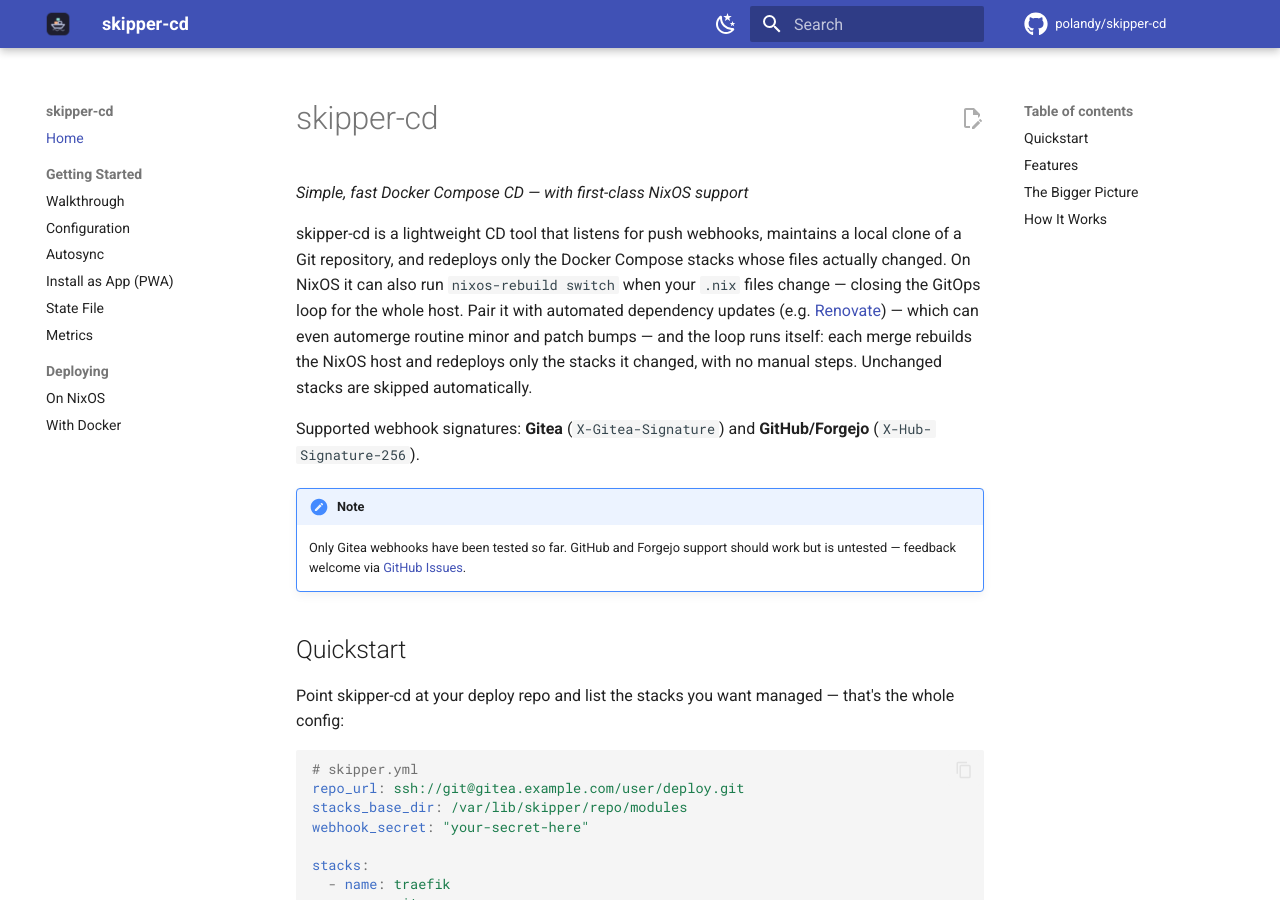
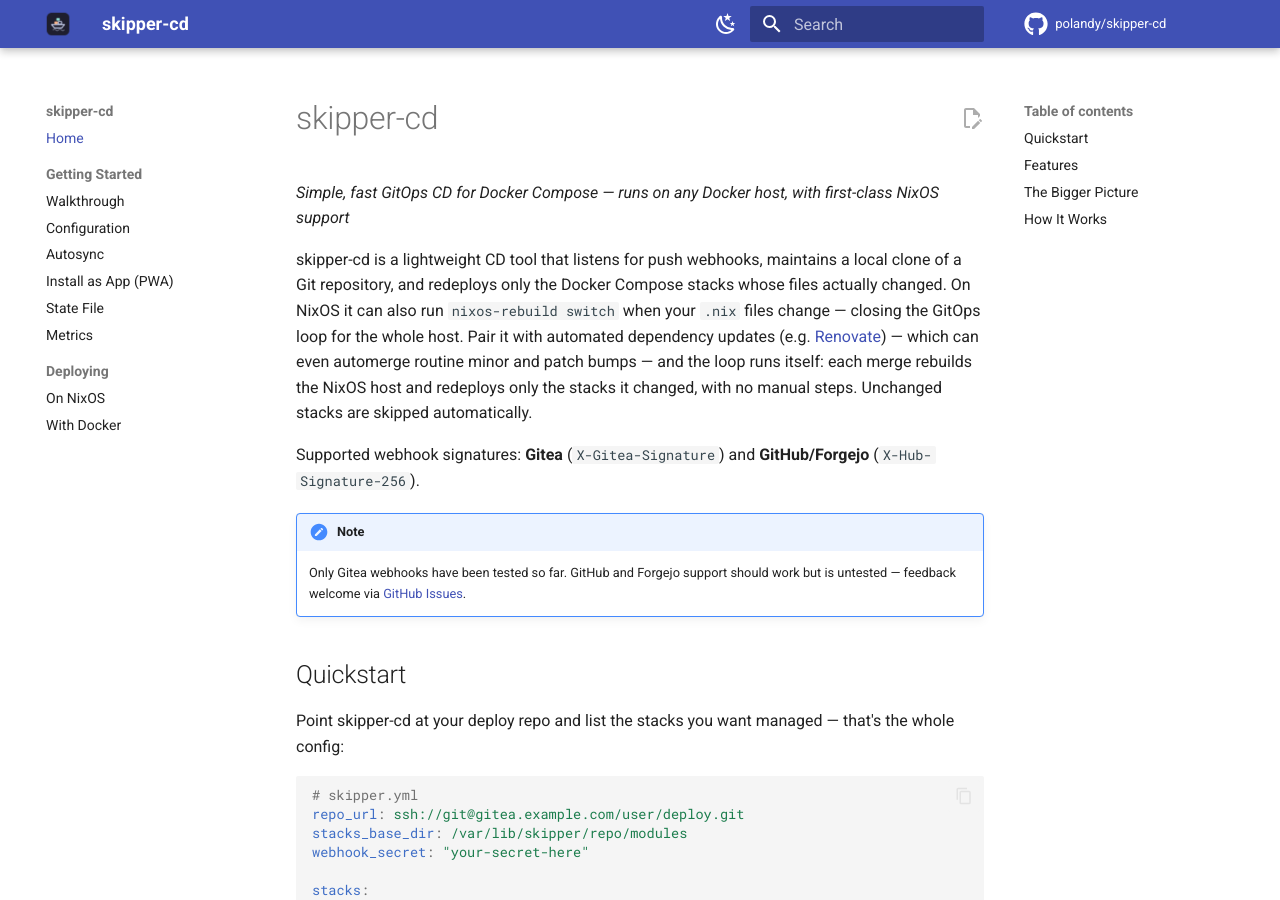
Before and after one commit to polandy/skipper-cd, an MkDocs documentation site: the page built from docs/index.md, in a window 1280 px wide and 900 px high. Built offline with MkDocs 1.6.1 and Material for MkDocs 9.7.7, drawn with Linux system fonts in a browser that asks for light colours; comment, search, counter and statistics services are not loaded.

Commit message:
docs: reframe tagline so it doesn't read as NixOS-only
"Docker Compose CD — with first-class NixOS support" reads as a
NixOS tool to the r/selfhosted majority who don't run NixOS. Lead with
"GitOps CD for Docker Compose" (the term that audience searches) and
state "runs on any Docker host" so NixOS reads as a bonus, not a
requirement. Applied to the README, index, mkdocs description, and the
flake description (which said "for NixOS" outright).

```diff
--- a/docs/index.md
+++ b/docs/index.md
@@ -1,6 +1,6 @@
 # skipper-cd
 
-*Simple, fast Docker Compose CD — with first-class NixOS support*
+*Simple, fast GitOps CD for Docker Compose — runs on any Docker host, with first-class NixOS support*
 
 skipper-cd is a lightweight CD tool that listens for push webhooks, maintains a local clone of a Git repository, and redeploys only the Docker Compose stacks whose files actually changed. On NixOS it can also run `nixos-rebuild switch` when your `.nix` files change — closing the GitOps loop for the whole host. Pair it with automated dependency updates (e.g. [Renovate](https://docs.renovatebot.com/)) — which can even automerge routine minor and patch bumps — and the loop runs itself: each merge rebuilds the NixOS host and redeploys only the stacks it changed, with no manual steps. Unchanged stacks are skipped automatically.
 
--- a/mkdocs.yml
+++ b/mkdocs.yml
@@ -1,5 +1,5 @@
 site_name: skipper-cd
-site_description: Simple, fast Docker Compose CD — with first-class NixOS support
+site_description: Simple, fast GitOps CD for Docker Compose — runs on any Docker host, with first-class NixOS support
 site_url: https://polandy.github.io/skipper-cd/
 repo_url: https://github.com/polandy/skipper-cd
 repo_name: polandy/skipper-cd
```
Also changed, not shown: README.md (+1 -1 lines), 1 other file.
